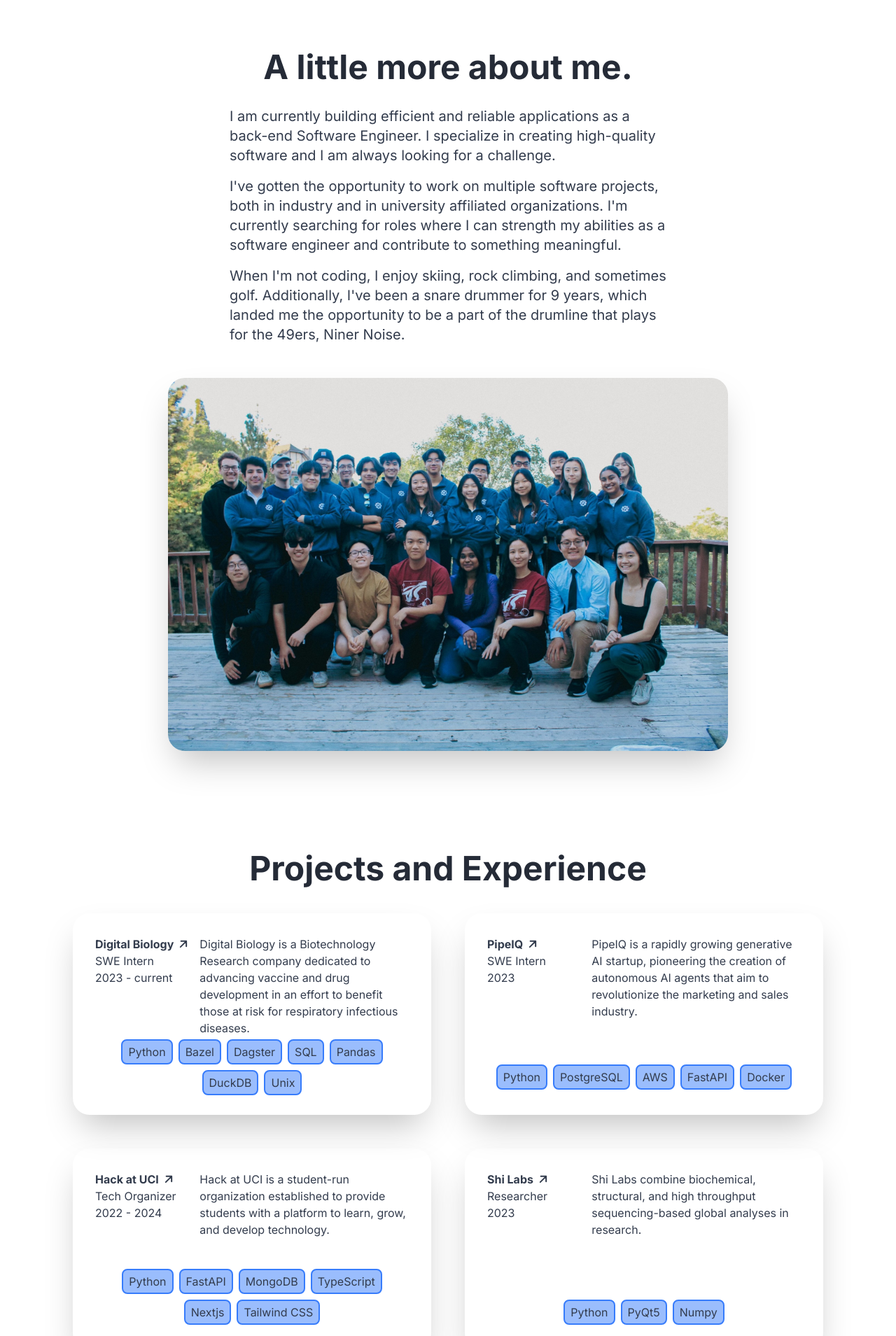
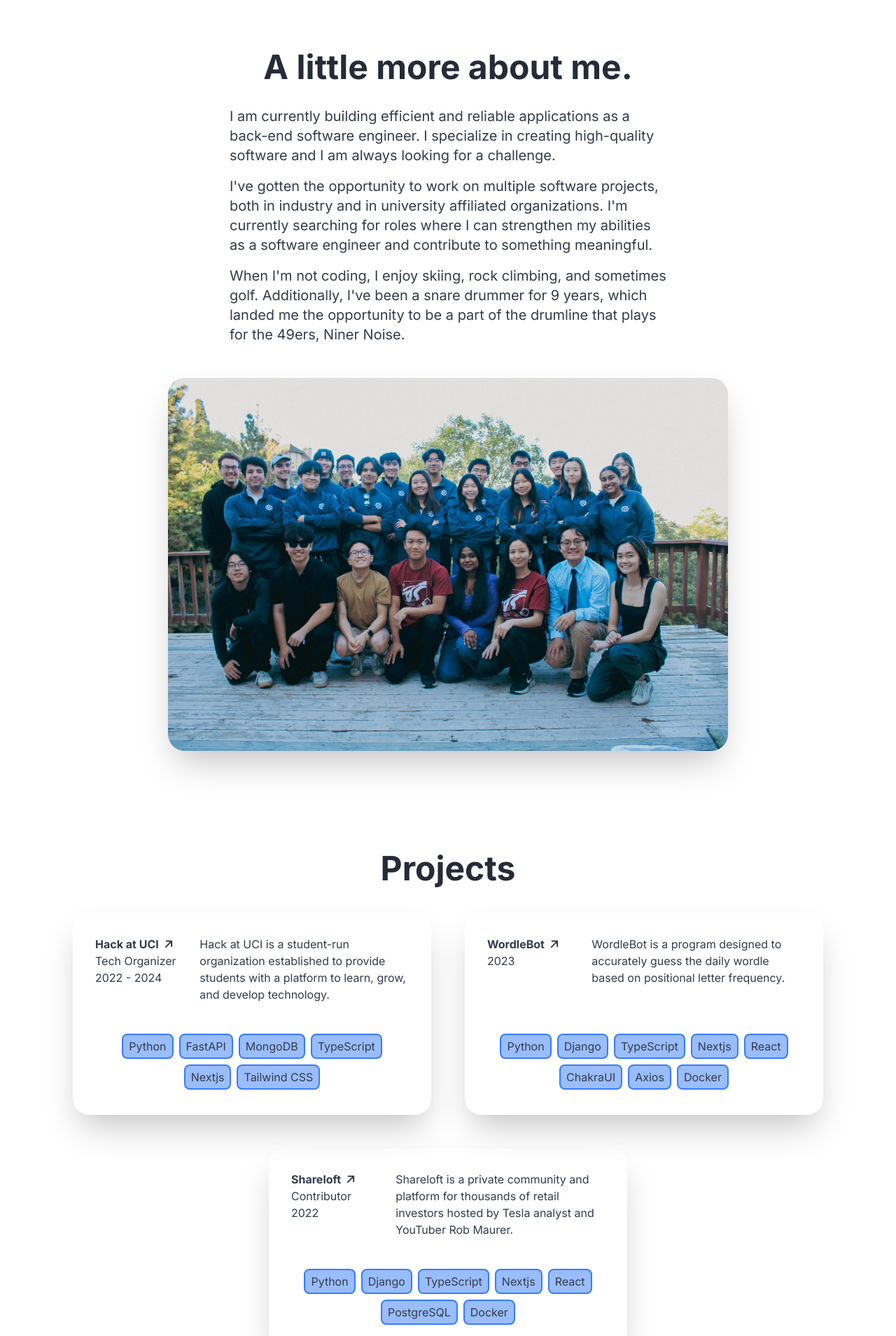
Before and after one commit to njhuey/my_site.1, a Next.js app in the folder next/: page / in a window 1280 px wide. Shown: the part 880-2789 px from the top of the page at 70% size. Built offline with nearby package versions, Linux system fonts and the light colour scheme.

Commit message:
fix: Grammatical and spelling errors
I should probably write descriptions at reasonable times and not in the
middle of the night.

```diff
--- a/next/src/_data/experience.json
+++ b/next/src/_data/experience.json
@@ -1,20 +1,4 @@
 [
-    {
-        "name": "Digital Biology",
-        "role": "SWE Intern",
-        "date": "2023 - current",
-        "description": "Digital Biology is a Biotechnology Research company dedicated to advancing vaccine and drug development in an effort to benefit those at risk for respiratory infectious diseases.",
-        "link": "https://www.linkedin.com/company/digital-biology-inc/",
-        "tools": ["Python", "Bazel", "Dagster", "SQL", "Pandas", "DuckDB", "Unix"]
-    },
-    {
-        "name": "PipeIQ",
-        "role": "SWE Intern",
-        "date": "2023",
-        "description": "PipeIQ is a rapidly growing generative AI startup, pioneering the creation of autonomous AI agents that aim to revolutionize the marketing and sales industry.",
-        "link": "https://pipeiq.ai/",
-        "tools": ["Python", "PostgreSQL", "AWS", "FastAPI", "Docker"]
-    },
     {
         "name": "Hack at UCI",
         "role": "Tech Organizer",
@@ -24,18 +8,10 @@
         "tools": ["Python", "FastAPI", "MongoDB", "TypeScript", "Nextjs", "Tailwind CSS"]
     },
     {
-        "name": "Shi Labs",
-        "role": "Researcher",
-        "date": "2023",
-        "description": "Shi Labs combine biochemical, structural, and high throughput sequencing-based global analyses in research.",
-        "link": "https://faculty.sites.uci.edu/shi/",
-        "tools": ["Python", "PyQt5", "Numpy"]
-    },
-    {
         "name": "WordleBot",
         "role": "",
         "date": "2023",
-        "description": "WordleBot is a program designed to accurately guess the daily wordle based on positional frequency.",
+        "description": "WordleBot is a program designed to accurately guess the daily wordle based on positional letter frequency.",
         "link": "https://wordlebot.nhuey.com/",
         "tools": ["Python", "Django", "TypeScript", "Nextjs", "React", "ChakraUI", "Axios", "Docker"]
     },
@@ -43,7 +19,7 @@
         "name": "Shareloft",
         "role": "Contributor",
         "date": "2022",
-        "description": "Shareloft is a private community and platform for thousands of retail investors, hosted by Tesla analyst and YouTuber Rob Maurer.",
+        "description": "Shareloft is a private community and platform for thousands of retail investors hosted by Tesla analyst and YouTuber Rob Maurer.",
         "link": "https://shareloft.com/",
         "tools": ["Python", "Django", "TypeScript", "Nextjs", "React", "PostgreSQL", "Docker"]
     }
--- a/next/src/app/components/about.tsx
+++ b/next/src/app/components/about.tsx
@@ -10,14 +10,14 @@ export default function About() {
           </h1>
           <p className='py-2 sm:text-xl'>
             I am currently building efficient and reliable applications as a
-            back-end Software Engineer. I specialize in creating high-quality
+            back-end software engineer. I specialize in creating high-quality
             software and I am always looking for a challenge.
           </p>
           <p className='py-2 sm:text-xl'>
             I've gotten the opportunity to work on multiple software projects,
             both in industry and in university affiliated organizations. I'm
-            currently searching for roles where I can strength my abilities as a
-            software engineer and contribute to something meaningful.
+            currently searching for roles where I can strengthen my abilities
+            as a software engineer and contribute to something meaningful.
           </p>
           <p className='py-2 sm:text-xl'>
             When I'm not coding, I enjoy skiing, rock climbing, and sometimes
--- a/next/src/app/components/landing.tsx
+++ b/next/src/app/components/landing.tsx
@@ -20,7 +20,7 @@ export default function Landing() {
         Hi! My name is Nathan Huey.
       </p>
       <p className='px-2 text-center text-xl text-neutral-focus'>
-        I am a Software Engineer studying at the Univeristy of California,
+        I am a Software Engineer studying at the University of California,
         Los Angeles.
       </p>
       <div className='mt-2 flex flex-row'>
--- a/next/src/app/components/projects.tsx
+++ b/next/src/app/components/projects.tsx
@@ -87,7 +87,7 @@ export default function Projects() {
   return (
     <div className='mt-32 flex flex-col items-center'>
       <h1 className='text-3xl font-bold text-neutral-focus md:text-5xl'>
-        Projects and Experience
+        Projects
       </h1>
       <div className='mt-4 flex flex-row flex-wrap justify-center'>
         {experience}
```
